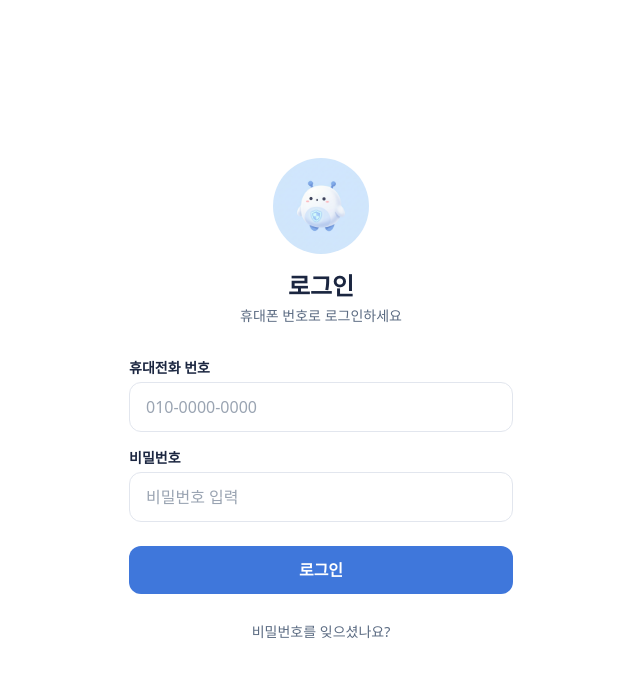
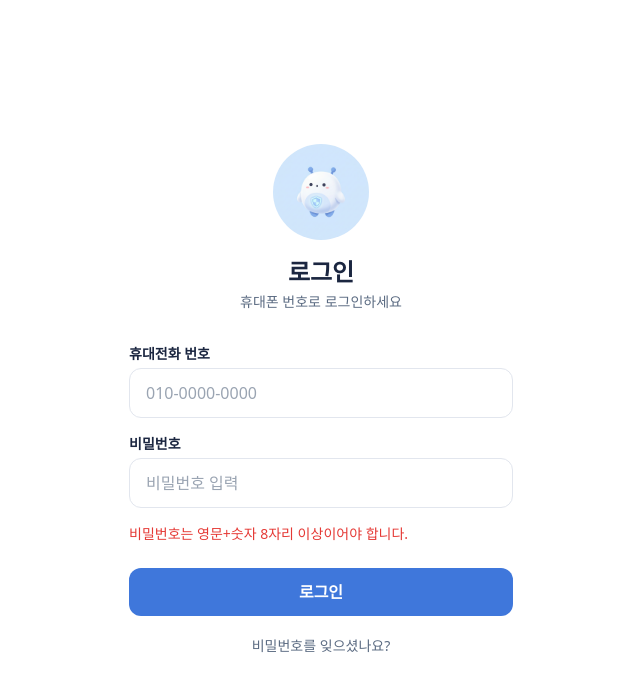
Before and after one commit to SafeFam/SafeFam_Web, a React (Vite) app: page /login in a window 1280 px wide. Both pictures are taken after a click on the button "로그인". Shown: the top 690 px of the page, without its empty margins (319-959 px from the left). Built offline with nearby package versions, Linux system fonts and the light colour scheme; a web font is replaced by a local one.

Commit message:
fix: add password validation and htmlFor attributes

```diff
--- a/src/pages/LoginPage.tsx
+++ b/src/pages/LoginPage.tsx
@@ -1,11 +1,18 @@
 import { useState } from 'react'
-import logo from '../assets/logo.png'  // 파일명 맞게 수정해
+import logo from '../assets/logo.png'
 
 export default function LoginPage() {
   const [phone, setPhone] = useState('')
   const [password, setPassword] = useState('')
+  const [error, setError] = useState('')
 
   const handleLogin = () => {
+    const passwordRegex = /^(?=.*[A-Za-z])(?=.*\d)[A-Za-z\d]{8,}$/
+    if (!passwordRegex.test(password)) {
+      setError('비밀번호는 영문+숫자 8자리 이상이어야 합니다.')
+      return
+    }
+    setError('')
     // TODO: API 연동
   }
 
@@ -17,8 +24,9 @@ export default function LoginPage() {
 
       <div className="w-full max-w-sm flex flex-col gap-4">
         <div className="flex flex-col gap-1">
-          <label className="text-sm font-semibold text-t1">휴대전화 번호</label>
+          <label htmlFor="phone" className="text-sm font-semibold text-t1">휴대전화 번호</label>
           <input
+            id="phone"
             type="tel"
             placeholder="010-0000-0000"
             value={phone}
@@ -27,8 +35,9 @@ export default function LoginPage() {
           />
         </div>
         <div className="flex flex-col gap-1">
-          <label className="text-sm font-semibold text-t1">비밀번호</label>
+          <label htmlFor="password" className="text-sm font-semibold text-t1">비밀번호</label>
           <input
+            id="password"
             type="password"
             placeholder="비밀번호 입력"
             value={password}
@@ -36,6 +45,7 @@ export default function LoginPage() {
             className="w-full px-4 py-3 rounded-xl border border-line text-t1 placeholder-t3 focus:outline-none focus:border-blue"
           />
         </div>
+        {error && <p className="text-high text-sm">{error}</p>}
         <button
           onClick={handleLogin}
           className="w-full py-3 bg-blue text-white font-bold rounded-xl mt-2"
@@ -44,7 +54,7 @@ export default function LoginPage() {
         </button>
         <button
           onClick={() => {/* TODO: 비밀번호 재설정 */}}
-          className="text-sm text-t2 mt-3 hover:text-blue"
+          className="text-sm text-t2 mt-1 hover:text-blue"
         >
           비밀번호를 잊으셨나요?
         </button>
```
